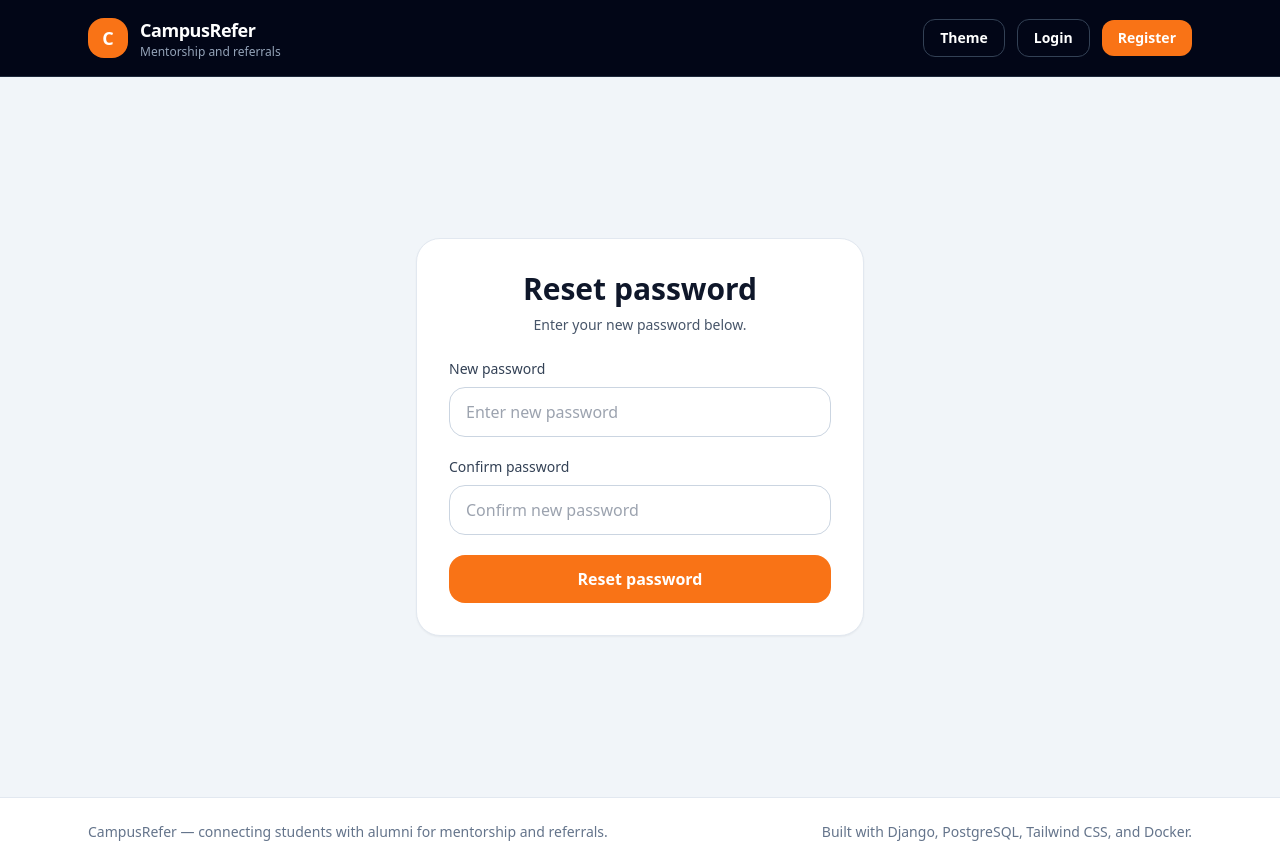
After one commit to itesh-singh/campusrefer, a Django app: template templates/accounts/reset_password.html in a window 1280 px wide. The commit adds this page. Run offline with Django 5.2, Linux system fonts and the light colour scheme; the template is opened without the code that fills it, so the values that code supplies are empty.

Commit message:
feat(accounts): add password reset flow with email token links

```diff
--- a/accounts/urls.py
+++ b/accounts/urls.py
@@ -1,6 +1,6 @@
 from django.urls import path
 
-from .views import CustomLoginView, LogoutView, register_view, verify_email_view
+from .views import CustomLoginView, LogoutView, forgot_password_view, register_view, reset_password_view, verify_email_view
 
 app_name = "accounts"
 
@@ -9,4 +9,6 @@ urlpatterns = [
     path("login/", CustomLoginView.as_view(), name="login"),
     path("logout/", LogoutView.as_view(), name="logout"),
     path("verify-email/<uidb64>/<token>/", verify_email_view, name="verify_email"),
+    path("forgot-password/", forgot_password_view, name="forgot_password"),
+    path("reset-password/<uidb64>/<token>/",reset_password_view,name="reset_password",),
 ]
--- a/static/css/output.css
+++ b/static/css/output.css
@@ -730,6 +730,10 @@ video {
   height: 100%;
 }
 
+.min-h-\[80vh\] {
+  min-height: 80vh;
+}
+
 .min-h-screen {
   min-height: 100vh;
 }
@@ -1137,6 +1141,11 @@ video {
   padding-bottom: 0.375rem;
 }
 
+.py-12 {
+  padding-top: 3rem;
+  padding-bottom: 3rem;
+}
+
 .py-16 {
   padding-top: 4rem;
   padding-bottom: 4rem;
@@ -1426,6 +1435,11 @@ video {
   background-color: rgb(187 247 208 / var(--tw-bg-opacity));
 }
 
+.hover\:bg-orange-400:hover {
+  --tw-bg-opacity: 1;
+  background-color: rgb(251 146 60 / var(--tw-bg-opacity));
+}
+
 .hover\:bg-orange-600:hover {
   --tw-bg-opacity: 1;
   background-color: rgb(234 88 12 / var(--tw-bg-opacity));
@@ -1469,6 +1483,11 @@ video {
 .hover\:bg-slate-800:hover {
   --tw-bg-opacity: 1;
   background-color: rgb(30 41 59 / var(--tw-bg-opacity));
+}
+
+.hover\:text-orange-400:hover {
+  --tw-text-opacity: 1;
+  color: rgb(251 146 60 / var(--tw-text-opacity));
 }
 
 .hover\:text-orange-600:hover {
@@ -1507,6 +1526,16 @@ video {
   border-color: rgb(249 115 22 / var(--tw-border-opacity));
 }
 
+.focus\:ring-2:focus {
+  --tw-ring-offset-shadow: var(--tw-ring-inset) 0 0 0 var(--tw-ring-offset-width) var(--tw-ring-offset-color);
+  --tw-ring-shadow: var(--tw-ring-inset) 0 0 0 calc(2px + var(--tw-ring-offset-width)) var(--tw-ring-color);
+  box-shadow: var(--tw-ring-offset-shadow), var(--tw-ring-shadow), var(--tw-shadow, 0 0 #0000);
+}
+
+.focus\:ring-orange-500\/20:focus {
+  --tw-ring-color: rgb(249 115 22 / 0.2);
+}
+
 .dark\:divide-slate-800:is(.dark *) > :not([hidden]) ~ :not([hidden]) {
   --tw-divide-opacity: 1;
   border-color: rgb(30 41 59 / var(--tw-divide-opacity));
--- /dev/null
+++ b/templates/accounts/reset_password.html
@@ -0,0 +1,55 @@
+{% extends "base.html" %}
+
+{% block title %}Reset Password | CampusRefer{% endblock %}
+
+{% block content %}
+<section class="min-h-[80vh] flex items-center justify-center px-4 py-12">
+    <div class="w-full max-w-md rounded-3xl border border-slate-200 bg-white p-8 shadow-sm dark:border-slate-800 dark:bg-slate-900">
+        <div class="mb-6 text-center">
+            <h1 class="text-3xl font-bold text-slate-900 dark:text-white">Reset password</h1>
+            <p class="mt-2 text-sm text-slate-600 dark:text-slate-400">
+                Enter your new password below.
+            </p>
+        </div>
+
+        <form method="post" class="space-y-5">
+            {% csrf_token %}
+
+            <div>
+                <label for="password" class="mb-2 block text-sm font-medium text-slate-700 dark:text-slate-300">
+                    New password
+                </label>
+                <input
+                    type="password"
+                    name="password"
+                    id="password"
+                    required
+                    class="w-full rounded-2xl border border-slate-300 bg-white px-4 py-3 text-slate-900 outline-none transition focus:border-orange-500 focus:ring-2 focus:ring-orange-500/20 dark:border-slate-700 dark:bg-slate-800 dark:text-white"
+                    placeholder="Enter new password"
+                >
+            </div>
+
+            <div>
+                <label for="confirm_password" class="mb-2 block text-sm font-medium text-slate-700 dark:text-slate-300">
+                    Confirm password
+                </label>
+                <input
+                    type="password"
+                    name="confirm_password"
+                    id="confirm_password"
+                    required
+                    class="w-full rounded-2xl border border-slate-300 bg-white px-4 py-3 text-slate-900 outline-none transition focus:border-orange-500 focus:ring-2 focus:ring-orange-500/20 dark:border-slate-700 dark:bg-slate-800 dark:text-white"
+                    placeholder="Confirm new password"
+                >
+            </div>
+
+            <button
+                type="submit"
+                class="w-full rounded-2xl bg-orange-500 px-4 py-3 font-semibold text-white transition hover:bg-orange-400"
+            >
+                Reset password
+            </button>
+        </form>
+    </div>
+</section>
+{% endblock %}
```
Also changed, not shown: accounts/views.py (+70 -6 lines), templates/accounts/forgot_password.html (added, +48 -0 lines).
